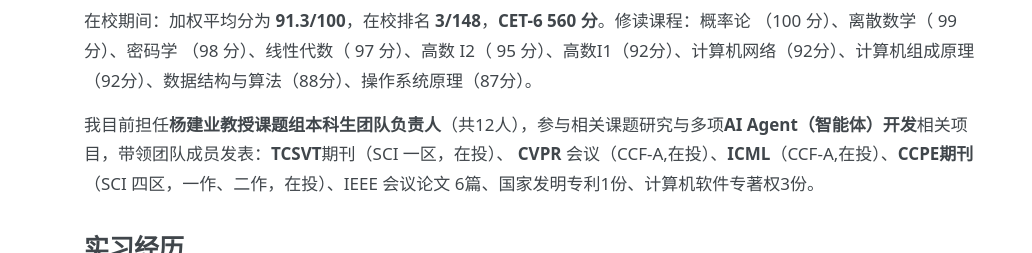
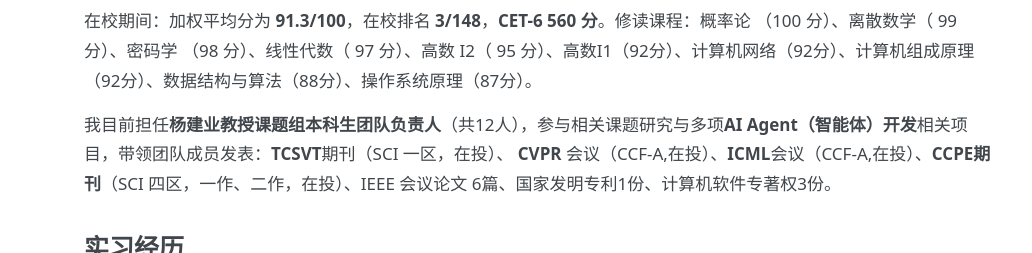
Before and after one commit to Xiao666690/xiao666690.github.io, a plain HTML site: page index.html in a window 1280 px wide. Shown: the part 104-357 px from the top of the page, 248-1280 px from the left. Drawn offline with Linux system fonts and the light colour scheme.

Commit message:
Add conference label to ICML summary

```diff
--- a/index.html
+++ b/index.html
@@ -139,7 +139,7 @@
       <section id="wx-intro" class="intro" aria-labelledby="wx-name">
         <h1 id="wx-name">肖伟祺（广州大学 网络空间安全学院 本科生）</h1>
         <p>在校期间：加权平均分为 <strong>91.3/100</strong>，在校排名 <strong>3/148</strong>，<strong>CET-6 560 分</strong>。修读课程：概率论 （100 分）、离散数学（ 99 分）、密码学 （98 分）、线性代数（ 97 分）、高数 I2（ 95 分）、高数I1（92分）、计算机网络（92分）、计算机组成原理（92分）、数据结构与算法（88分）、操作系统原理（87分）。</p>
-        <p>我目前担任<strong>杨建业教授课题组本科生团队负责人</strong>（共12人），参与相关课题研究与多项<strong>AI Agent（智能体）开发</strong>相关项目，带领团队成员发表：<strong>TCSVT</strong>期刊（SCI 一区，在投）、<strong>&nbsp;CVPR</strong> 会议（CCF-A,在投）、<strong>ICML</strong>（CCF-A,在投）、<strong>CCPE期刊</strong>（SCI 四区，一作、二作，在投）、IEEE 会议论文 6篇、国家发明专利1份、计算机软件专著权3份。</p>
+        <p>我目前担任<strong>杨建业教授课题组本科生团队负责人</strong>（共12人），参与相关课题研究与多项<strong>AI Agent（智能体）开发</strong>相关项目，带领团队成员发表：<strong>TCSVT</strong>期刊（SCI 一区，在投）、<strong>&nbsp;CVPR</strong> 会议（CCF-A,在投）、<strong>ICML</strong>会议（CCF-A,在投）、<strong>CCPE期刊</strong>（SCI 四区，一作、二作，在投）、IEEE 会议论文 6篇、国家发明专利1份、计算机软件专著权3份。</p>
       </section>
 
       <section id="wx-internships" class="entry" aria-labelledby="wx-internship-title">
```
